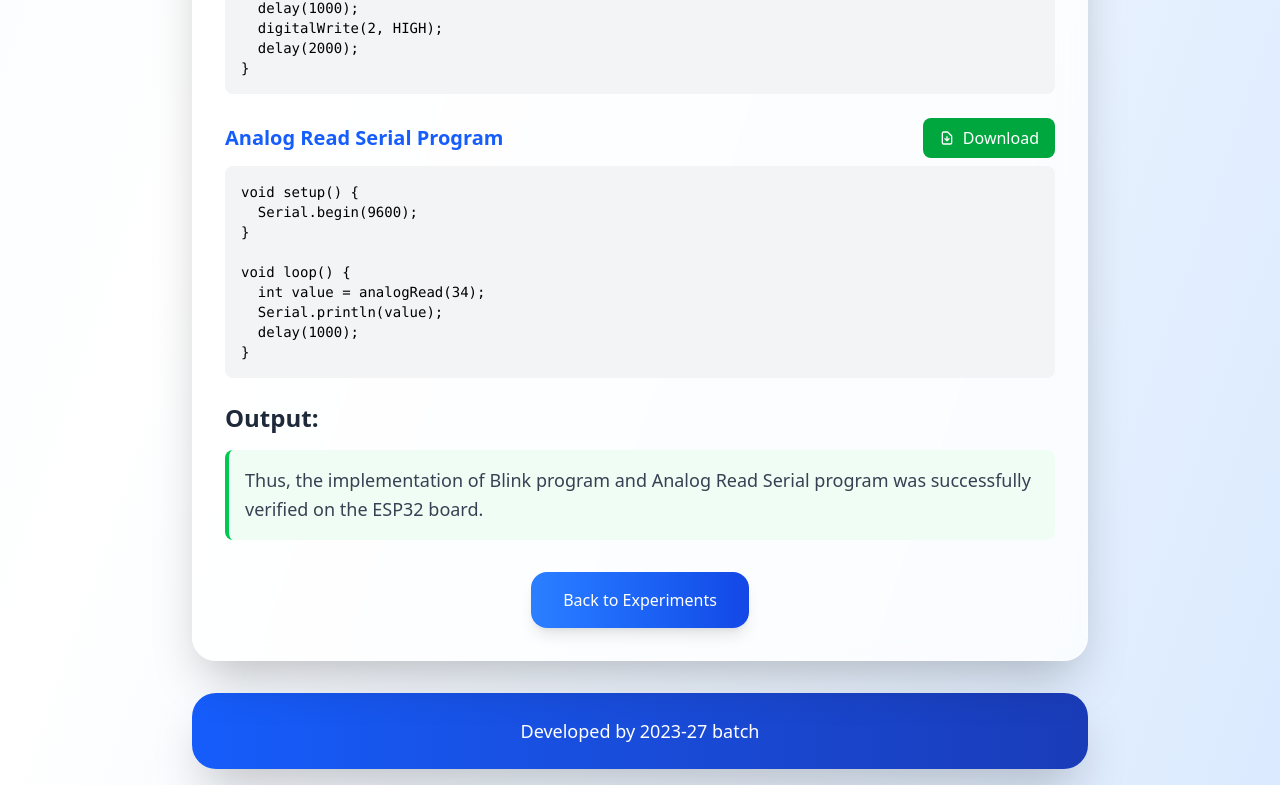
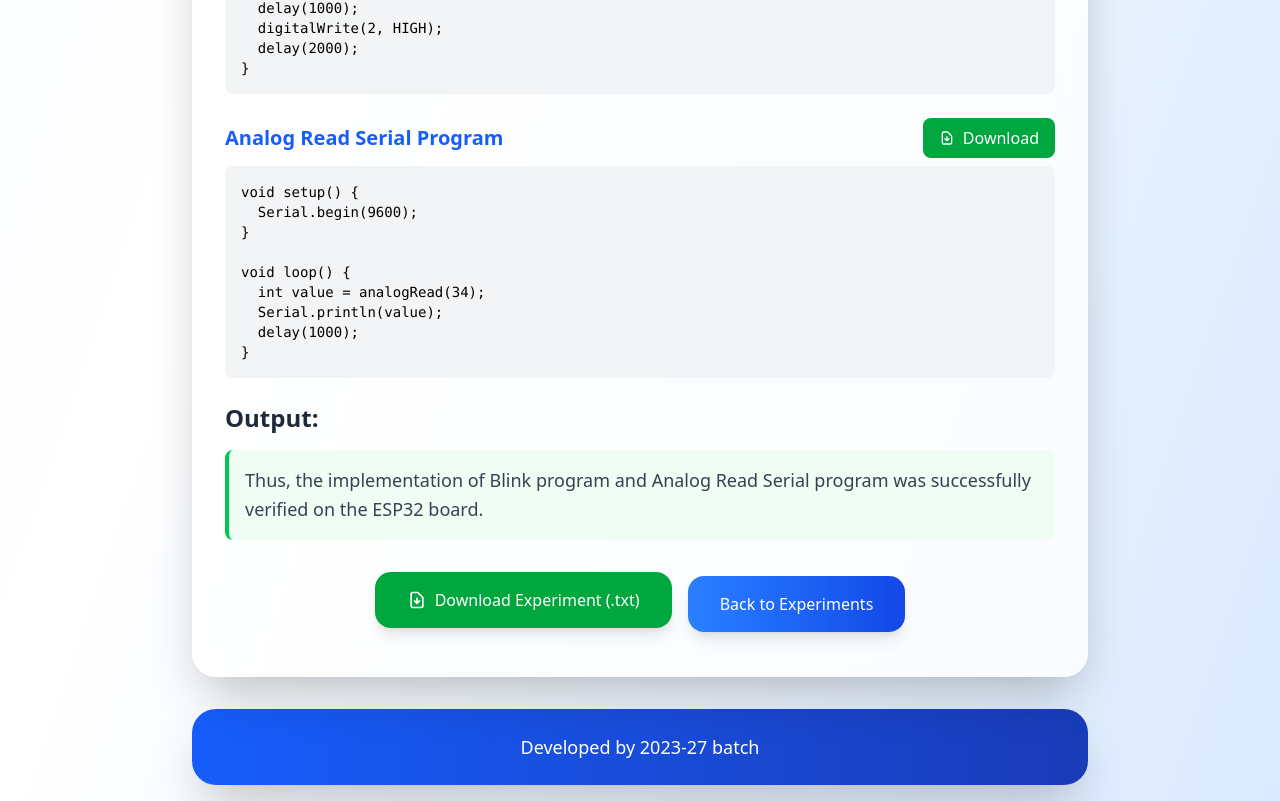
Before and after one commit to csdstudymaterials-sudo/iot-expts, a React (Vite) app: page /iot-expts/experiment/1 in a window 1280 px wide. Shown: the part 3016-3817 px from the top of the page. Built offline with nearby package versions, Linux system fonts and the light colour scheme.

Commit message:
Add download experiment as notepad file functionality

```diff
--- a/src/ExperimentDetails.jsx
+++ b/src/ExperimentDetails.jsx
@@ -47,6 +47,75 @@ const ExperimentDetails = () => {
     // Trigger the download
     document.body.appendChild(a);
     a.click();
+    // Clean up
+    document.body.removeChild(a);
+    window.URL.revokeObjectURL(url);
+  };
+
+  // Function to download entire experiment as text file
+  const downloadExperiment = () => {
+    let content = '';
+
+    // Add experiment header
+    content += 'KONGU ENGINEERING COLLEGE\n';
+    content += 'DEPARTMENT OF COMPUTER SCIENCE AND DESIGN\n';
+    content += 'IoT LABORATORY EXPERIMENT\n\n';
+
+    // Add experiment details
+    content += `EXPERIMENT ${experiment.id}: ${experiment.name}\n\n`;
+
+    // Add aim
+    content += `AIM:\n${experiment.aim}\n\n`;
+
+    // Add components
+    content += `COMPONENTS USED:\n`;
+    experiment.components.forEach((component, index) => {
+      content += `${index + 1}. ${component}\n`;
+    });
+    content += '\n';
+
+    // Add procedure
+    if (experiment.procedure && experiment.procedure.length > 0) {
+      content += `PROCEDURE:\n`;
+      experiment.procedure.forEach((step, index) => {
+        content += `${index + 1}. ${step}\n`;
+      });
+      content += '\n';
+    }
+
+    // Add programs
+    if (experiment.program && experiment.program.length > 0) {
+      content += `PROGRAMS:\n`;
+      experiment.program.forEach((prog, index) => {
+        content += `${index + 1}. ${prog.title}\n`;
+        content += `${'='.repeat(prog.title.length + 3)}\n`;
+        content += `${prog.code}\n\n`;
+      });
+    }
+
+    // Add output
+    if (experiment.output) {
+      content += `OUTPUT:\n${experiment.output}\n\n`;
+    }
+
+    // Add footer
+    content += 'Developed by 2023-27 batch\n';
+    content += 'Kongu Engineering College IoT Laboratory\n';
+
+    // Create blob and download
+    const blob = new Blob([content], { type: 'text/plain;charset=utf-8' });
+    const url = window.URL.createObjectURL(blob);
+    const a = document.createElement('a');
+    a.href = url;
+
+    // Generate filename from experiment name
+    const filename = `Experiment_${experiment.id}_${experiment.name.replace(/[^a-zA-Z0-9\s]/g, '').replace(/\s+/g, '_').substring(0, 50)}.txt`;
+    a.download = filename;
+
+    // Trigger download
+    document.body.appendChild(a);
+    a.click();
+
     // Clean up
     document.body.removeChild(a);
     window.URL.revokeObjectURL(url);
@@ -246,8 +315,17 @@ const ExperimentDetails = () => {
             initial={{ opacity: 0 }}
             animate={{ opacity: 1 }}
             transition={{ delay: 2.2, duration: 0.6 }}
-            className="mt-8 text-center"
+            className="mt-8 text-center space-y-4"
           >
+            <button
+              onClick={downloadExperiment}
+              className="inline-flex bg-green-600 hover:bg-green-700 text-white px-8 py-4 rounded-2xl shadow-lg hover:shadow-2xl transition-all duration-300 transform hover:-translate-y-1 mr-4 items-center gap-2"
+            >
+              <svg className="w-5 h-5" fill="none" stroke="currentColor" viewBox="0 0 24 24">
+                <path strokeLinecap="round" strokeLinejoin="round" strokeWidth={2} d="M12 10v6m0 0l-3-3m3 3l3-3m2 8H7a2 2 0 01-2-2V5a2 2 0 012-2h5.586a1 1 0 01.707.293l5.414 5.414a1 1 0 01.293.707V19a2 2 0 01-2 2z" />
+              </svg>
+              Download Experiment (.txt)
+            </button>
             <Link
               to="/"
               className="inline-block bg-gradient-to-r from-blue-500 to-blue-700 hover:from-blue-600 hover:to-blue-800 text-white px-8 py-4 rounded-2xl shadow-lg hover:shadow-2xl transition-all duration-300 transform hover:-translate-y-1"
```
